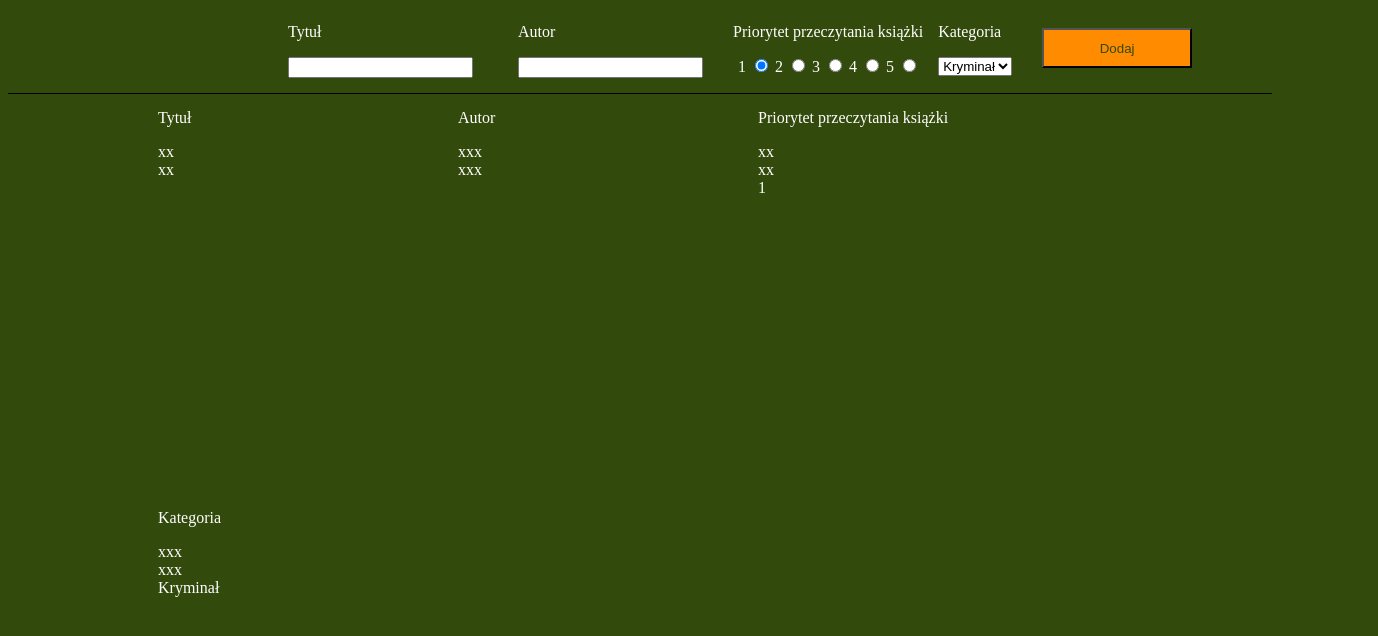
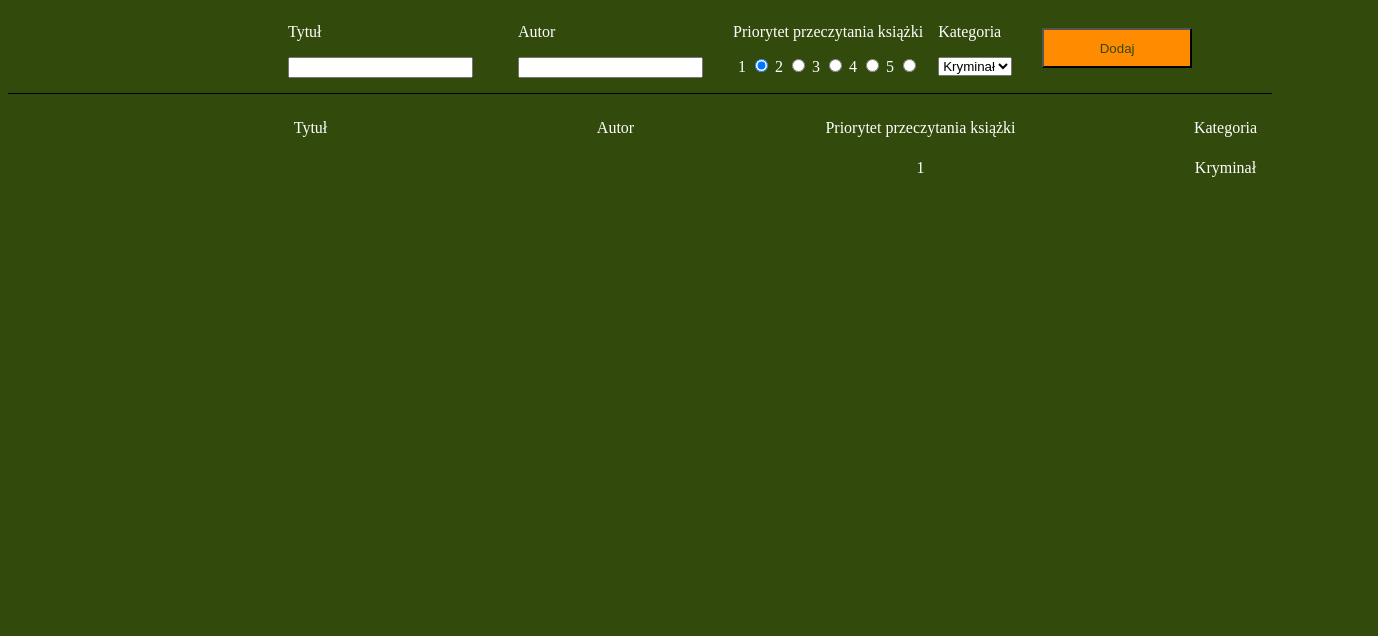
Before and after one commit to skora159/Recruitment-task-, a plain HTML site: page Task_2/index.html in a window 1280 px wide. Both pictures are taken after a click on the button "Dodaj". Shown: the whole page, 1378 px wide, since content can reach past the window. Drawn offline with Linux system fonts and the light colour scheme.

```diff
--- a/Task_2/index.html
+++ b/Task_2/index.html
@@ -20,7 +20,7 @@
                 <label>
                     <p>Tytuł</p>
                 </label>
-                <input type="text" id="title" required>
+                <input type="text" id="title" name="title" required />
 
             </div>
 
@@ -35,7 +35,7 @@
                 <label>
                     <p>Autor </p>
                 </label>
-                <input type="text" id="author" required>
+                <input type="text" id="author" required />
 
             </div>
 
@@ -74,7 +74,7 @@
 
         <div class="column">
 
-            <button type="button" onclick="add()">Dodaj</button>
+            <button type="button" onclick="add()" id="button">Dodaj</button>
 
         </div>
 
@@ -86,58 +86,35 @@
 
     <div class="containerDisplay">
 
-        <div class="columnDisplay">
+        <div id="label">
 
-            <label>Tytuł </label>
+            <div class="descriptions">
 
-            <ul class="display" id="titleUl">
-
-                <li>xx</li>
-                <li>xx</li>
-
-            </ul>
-
+                <p>Tytuł</p>
 
             </div>
 
-        <div class="columnDisplay">
+            <div class="descriptions">
 
-            <label>Autor </label>
-
-            <ul class="display" id="authorUl">
-
-                <li>xxx</li>
-                <li>xxx</li>
-
-            </ul>
+                <p>Autor</p>
 
             </div>
 
-        <div class="columnDisplay">
+            <div class="descriptions">
 
-            <label>Priorytet przeczytania książki</label>
-
-            <ul class="display" id="priorityUl">
-
-                <li>xx</li>
-                <li>xx</li>
-
-            </ul>
+                <p>Priorytet przeczytania książki</p>
 
             </div>
 
-        <div class="columnDisplay">
+            <div class="descriptions">
 
-            <label>Kategoria</label>
-
-            <ul class="display" id="categoryUl">
-
-                <li>xxx</li>
-                <li>xxx</li>
-
-            </ul>
+                <p>Kategoria</p>
 
             </div>
+
+        </div>
+
+
 
     </div>
 
--- a/Task_2/main.js
+++ b/Task_2/main.js
@@ -1,5 +1,7 @@
+const button = document.getElementById('button');
+
 let books = [];
-let id = 0;
+let id = 1;
 class Book {
     constructor(id, title, author, priority, category) {
 
@@ -41,52 +43,67 @@ const add = () => {
 
 const displayBooks = (books) => {
     const priority = document.getElementsByName('priority');
-    const titleUl = document.getElementById('titleUl');
-    const authorUl = document.getElementById('authorUl');
-    const priorityUl = document.getElementById('priorityUl');
-    const categoryUl = document.getElementById('categoryUl');
+
+    const containerDisplay = document.querySelector('div.containerDisplay');
+    const displayedBook = document.createElement('div')
+
+    const descriptionsBookTitle = document.createElement('div');
+    const descriptionsBookAuthor = document.createElement('div');
+    const descriptionsBookPriority = document.createElement('div');
+    const descriptionsBookCategory = document.createElement('div');
+
+    displayedBook.setAttribute('id', id);
+    displayedBook.setAttribute('class', 'displayedBook');
+    descriptionsBookTitle.setAttribute('class', 'descriptions');
+    descriptionsBookAuthor.setAttribute('class', 'descriptions');
+    descriptionsBookPriority.setAttribute('class', 'descriptions');
+    descriptionsBookCategory.setAttribute('class', 'descriptions');
 
     id = id + 1;
 
-    const titleLi = document.createElement('li');
-    const authorLi = document.createElement('li');
-    const priorityLi = document.createElement('li');
-    const categoryLi = document.createElement('li');
-
-    titleLi.setAttribute('id', id);
-    authorLi.setAttribute('id', id);
-    priorityLi.setAttribute('id', id);
-    categoryLi.setAttribute('id', id);
-
-    titleLi.innerText += books.title;
-    authorLi.innerText += books.author;
-    categoryLi.innerText += books.category;
+    descriptionsBookTitle.innerText += books.title;
+    descriptionsBookAuthor.innerText += books.author;
 
     for (let i = 0; i < priority.length; i++) {
         if (priority[i].checked) {
             console.log(priority[i].value);
-            priorityLi.innerText += books.priority[i].value;
+            descriptionsBookPriority.innerText += books.priority[i].value;
         }
     }
 
-    titleLi.setAttribute("onclick", "remove(this)");
+    descriptionsBookCategory.innerText += books.category;
 
-    titleUl.appendChild(titleLi);
-    authorUl.appendChild(authorLi);
-    priorityUl.appendChild(priorityLi);
-    categoryUl.appendChild(categoryLi);
+    displayedBook.setAttribute("onclick", "remove(this)");
+
+    containerDisplay.appendChild(displayedBook);
+    displayedBook.appendChild(descriptionsBookTitle);
+    displayedBook.appendChild(descriptionsBookAuthor);
+    displayedBook.appendChild(descriptionsBookPriority);
+    displayedBook.appendChild(descriptionsBookCategory);
 
 };
 
-function remove(bookLi) {
+function remove(book) {
 
-    let element = bookLi;
+    let element = book;
     element.remove();
 
     for (let i = 0; i < books.length; i++) {
+
         if (element.id == books[i].id) {
 
             books.splice(i, 1);
         }
     }
+};
+
+const clear = () => {
+
+    const title = document.getElementById('title');
+    const author = document.getElementById('author');
+
+    title.value = '';
+    author.value = '';
 }
+
+button.addEventListener('click', clear)
--- a/Task_2/style.css
+++ b/Task_2/style.css
@@ -64,16 +64,26 @@ p {
 
 }
 
-.columnDisplay {
-    float: left;
-    width: 300px;
-    height: 400px;
-
+#label {
+    width: 1220px;
+    height: 30px;
+    display: flex;
+    padding-top: 10px;
 }
 
-.display {
-    list-style-type: none;
-    margin-left: 0;
-    padding-left: 0;
-    color: #ffffff;
+.descriptions {
+    width: 25%;
+    text-align: center;
+    color: white;
 }
+
+.displayedBook {
+    width: 1220px;
+    padding-top: 10px;
+    height: 30px;
+    display: flex;
+}
+
+.displayedBook:hover {
+    background: #223A0C;
+}
```
Lines whose indentation alone changed are shown as unchanged.
